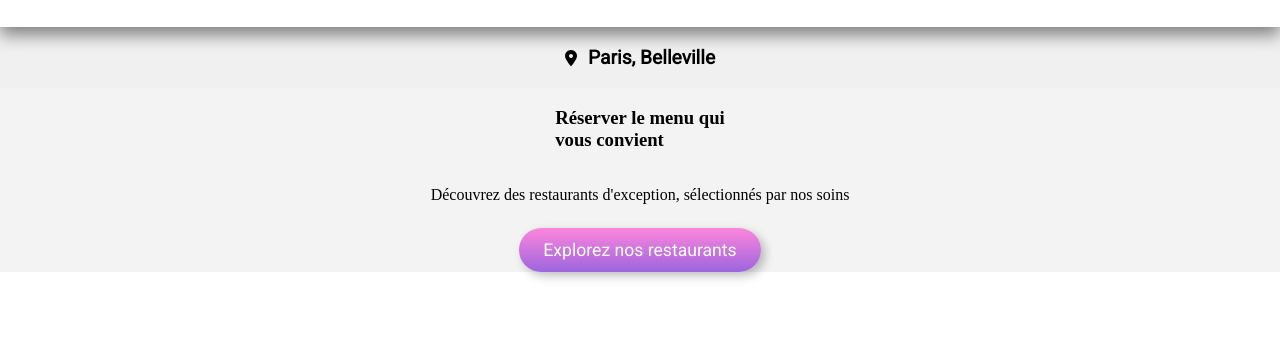
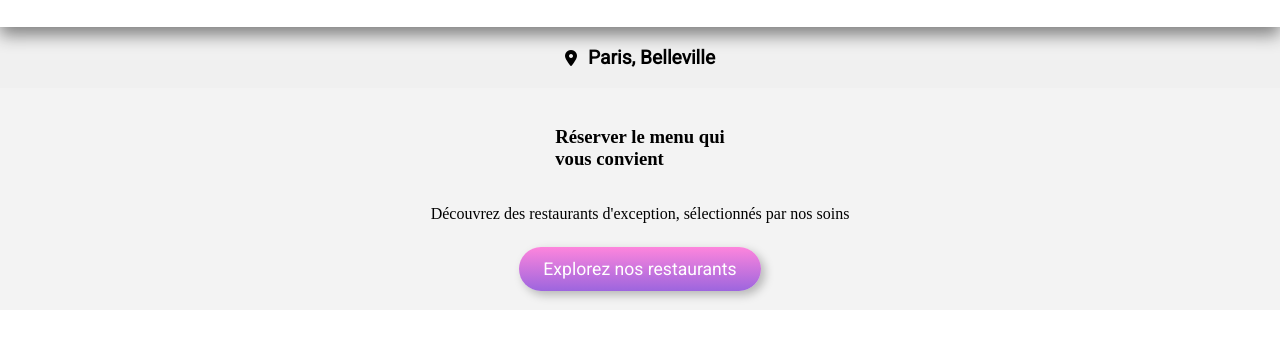
Before and after one commit to ArnauudV/VanderscheldenArnaud_3_26022022, a website: page index.html in a window 1280 px wide. Shown: the part 70-414 px from the top of the page. Drawn offline with Linux system fonts and the light colour scheme; a web font is replaced by a local one.

Commit message:
sass installation

```diff
--- a/style.css
+++ b/style.css
@@ -30,6 +30,7 @@
     display: flex;
     flex-direction: column;
     align-items: center;
+    padding:1.2rem 0;
 }
 .explo button{
     margin-top: 0.5rem;
```
Also changed, not shown: package.json (added, +22 -0 lines), 2 other files.
